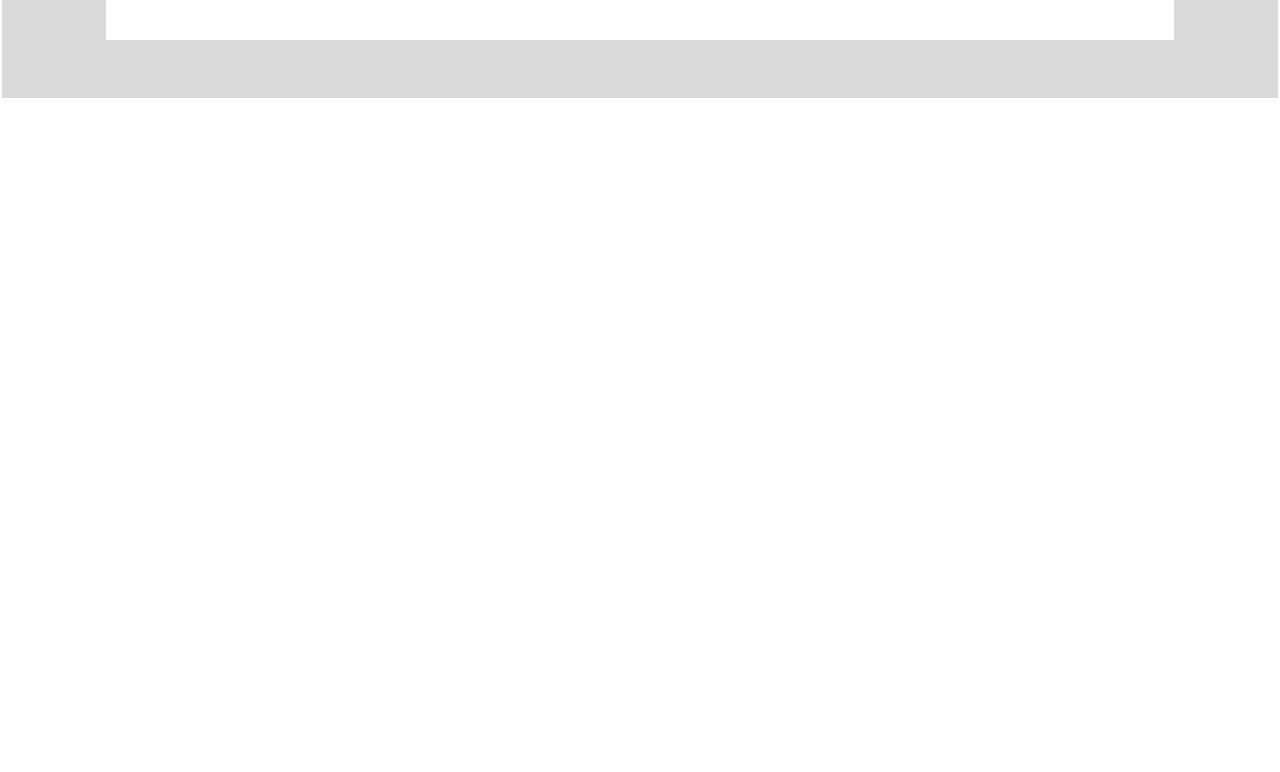
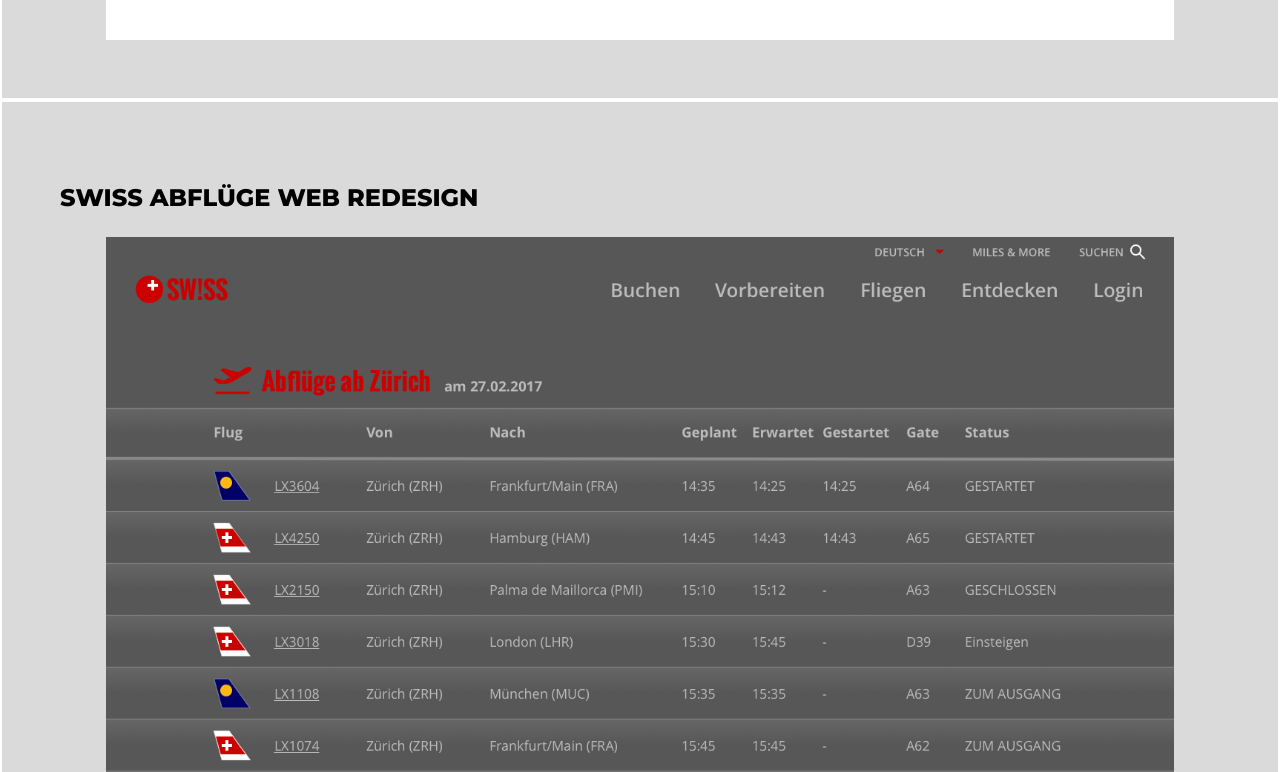
Before and after one commit to andimeier-ch/uidC, a website: page dist/index.html in a window 1280 px wide. Shown: the part 3608-4380 px from the top of the page. Before the commit the page ends 3858 px from the top, so only its background shows below. Drawn offline with nearby package versions, Linux system fonts and the light colour scheme.

Commit message:
Web Screen Redesign hinzugefügt

```diff
--- a/dist/index.html
+++ b/dist/index.html
@@ -88,7 +88,14 @@
     <div class="l-content-wrapper light-gray">
         <div class="l-content-box">
             <h3>Swiss Abflüge für einen Info-Screen</h3>
-            <img src="files/swiss-infoscreen.png" alt="Screen von Swiss Abfluginformationen">
+            <img src="files/swiss-infoscreen.png" alt="Swiss Abfluginformationen für Info-Screen">
+        </div>
+    </div>
+
+    <div class="l-content-wrapper light-gray">
+        <div class="l-content-box">
+            <h3>Swiss Abflüge Web Redesign</h3>
+            <img src="files/swiss-abflug-redesign.png" alt="Screen von Swiss Abfluginformationen Redesign">
         </div>
     </div>
 </section>
```
Also changed, not shown: dist/files/swiss-abflug-redesign.png (added).
